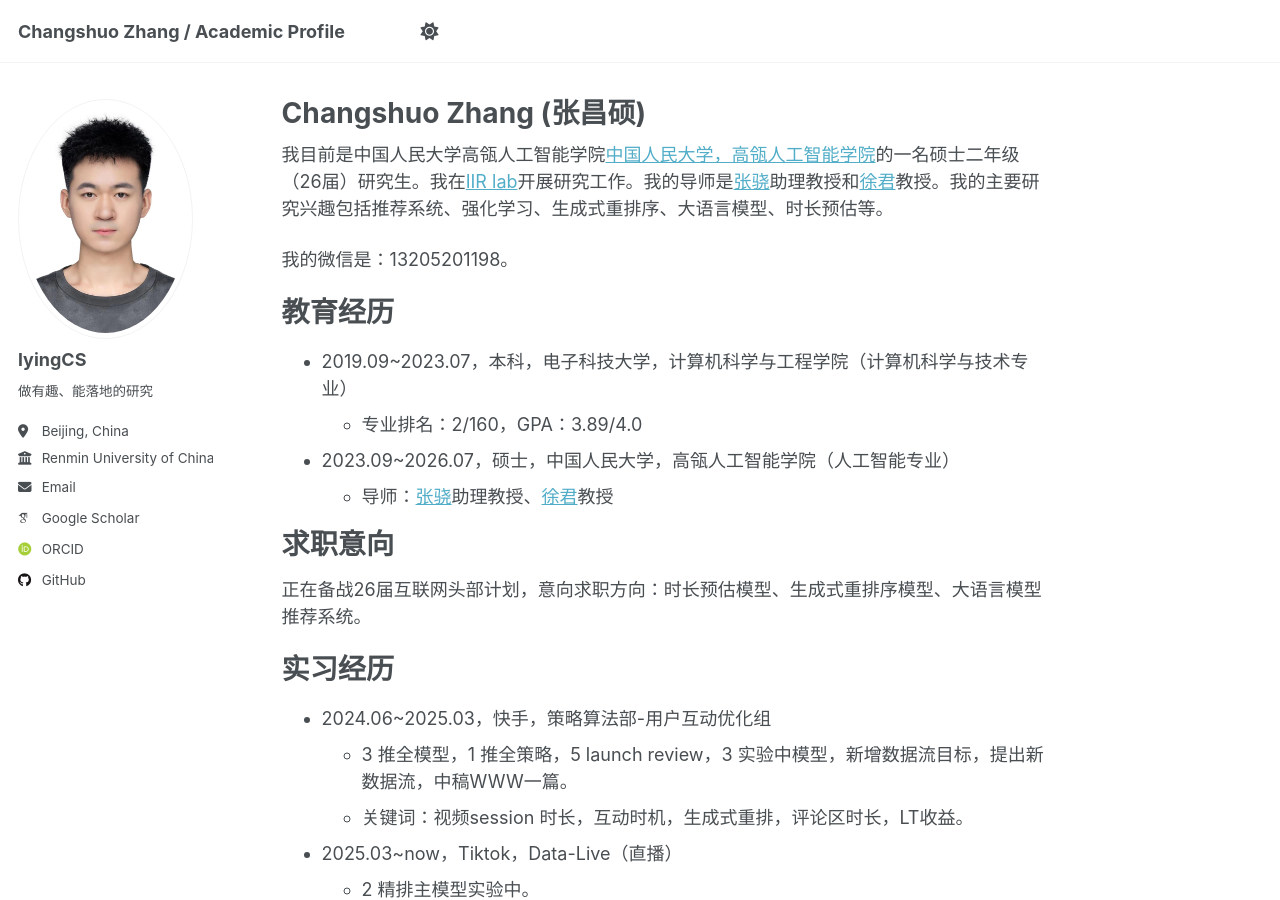
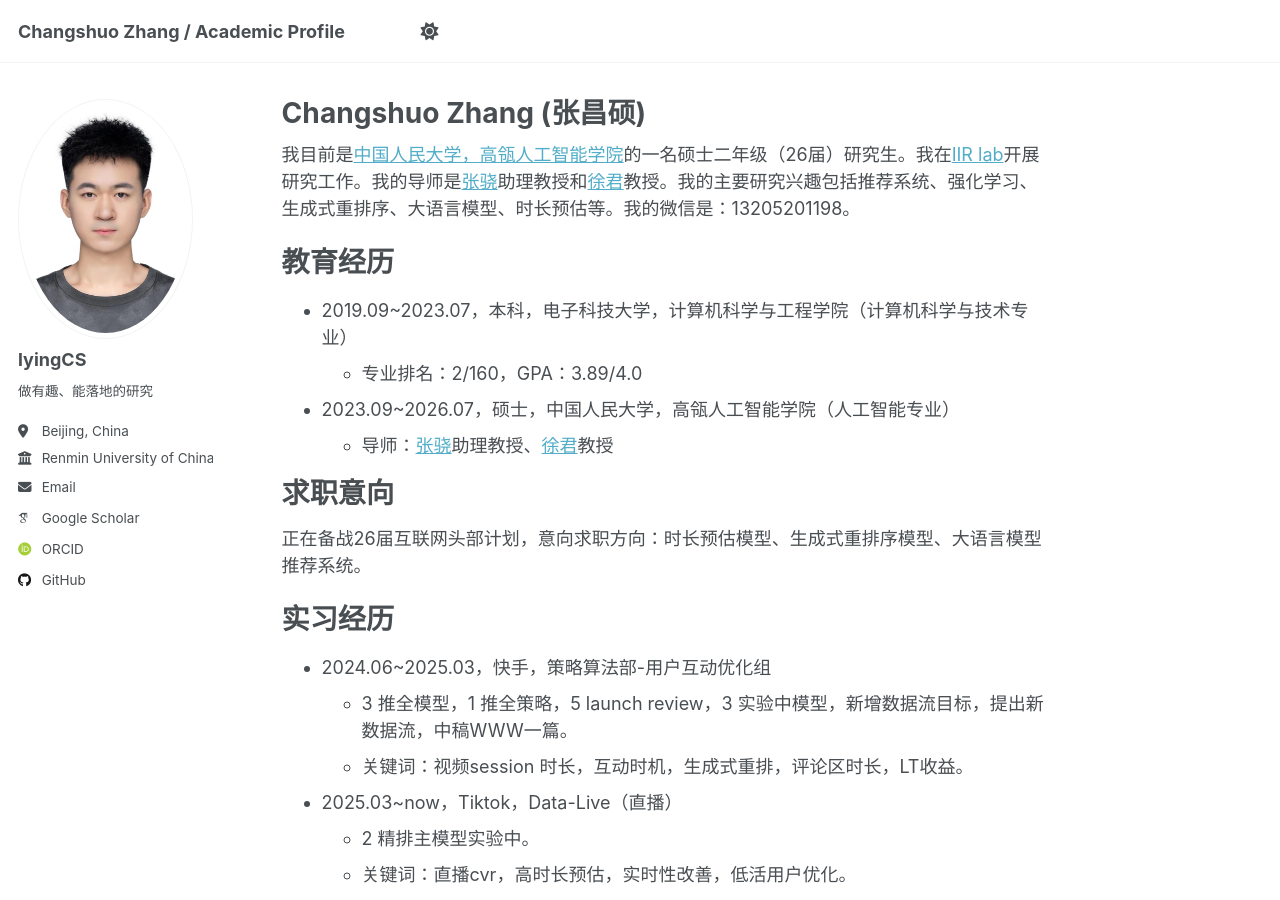
Before and after one commit to lyingCS/lyingCS.github.io, a Jekyll site: the page built from _pages/about.md, in a window 1280 px wide and 900 px high. Built offline with Jekyll 4.4.1, drawn with Linux system fonts in a browser that asks for light colours; some web fonts are replaced.

Commit message:
update files

```diff
--- a/_pages/about.md
+++ b/_pages/about.md
@@ -7,9 +7,7 @@ redirect_from:
   - /about.html
 ---
 
-我目前是中国人民大学高瓴人工智能学院[中国人民大学，高瓴人工智能学院](http://ai.ruc.edu.cn/english/index.htm)的一名硕士二年级（26届）研究生。我在[IIR lab](https://ruc-iir-lab.github.io/)开展研究工作。我的导师是[张骁](https://scholar.google.com/citations?user=5FZ6wbAAAAAJ&hl=zh-CN&oi=ao)助理教授和[徐君](https://scholar.google.com/citations?user=su14mcEAAAAJ)教授。我的主要研究兴趣包括推荐系统、强化学习、生成式重排序、大语言模型、时长预估等。
-
-我的微信是：13205201198。
+我目前是[中国人民大学，高瓴人工智能学院](http://ai.ruc.edu.cn/english/index.htm)的一名硕士二年级（26届）研究生。我在[IIR lab](https://ruc-iir-lab.github.io/)开展研究工作。我的导师是[张骁](https://scholar.google.com/citations?user=5FZ6wbAAAAAJ&hl=zh-CN&oi=ao)助理教授和[徐君](https://scholar.google.com/citations?user=su14mcEAAAAJ)教授。我的主要研究兴趣包括推荐系统、强化学习、生成式重排序、大语言模型、时长预估等。我的微信是：13205201198。
 
 教育经历
 ======
```
